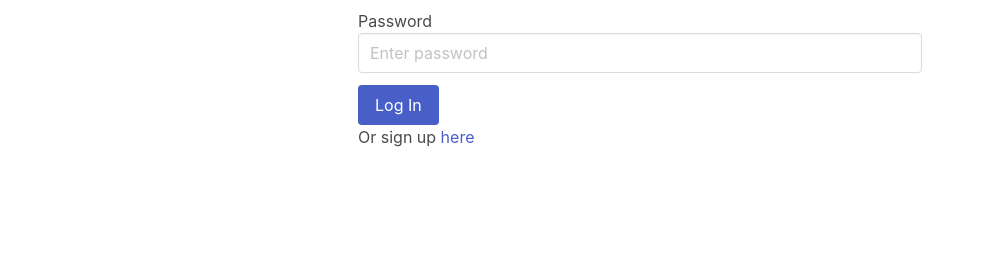
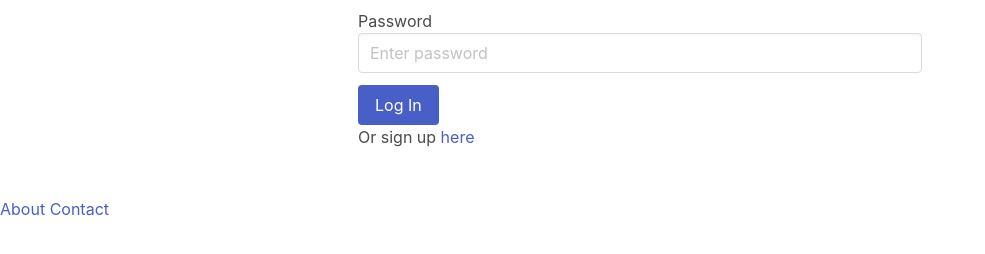
Before and after one commit to jenryhennifer/Project-2, a website: page public/login.html in a window 1280 px wide. Shown: the part 378-632 px from the top of the page, without its empty margins (0-985 px from the left). Drawn offline with nearby package versions, Linux system fonts and the light colour scheme.

Commit message:
add footer to login/signup pages

```diff
--- a/public/login.html
+++ b/public/login.html
@@ -49,6 +49,9 @@
       </div>
     </div>
   </section>
-
+  <footer id='footer'>
+    <a id='about' href='/about'>About</a>
+    <a id='contact' href='/contact'>Contact</a>
+</footer>
   </body>
 </html>
```
Also changed, not shown: public/signup.html (+4 -1 lines).
